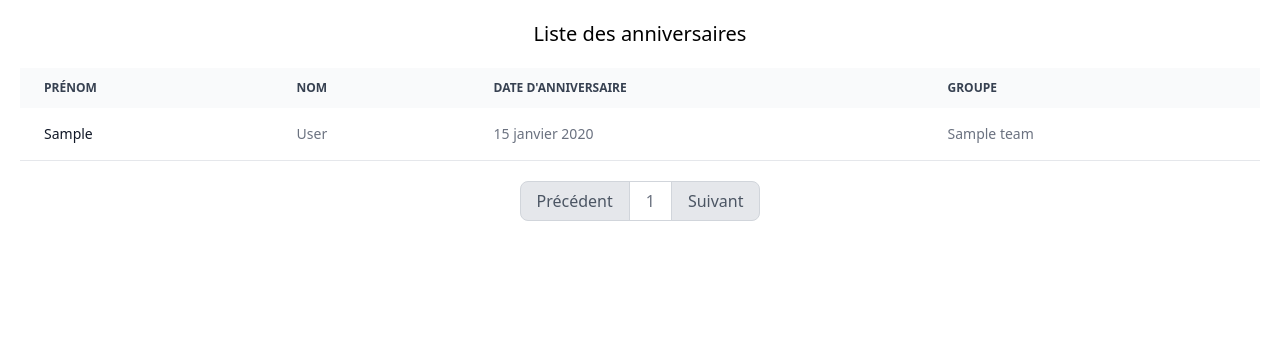
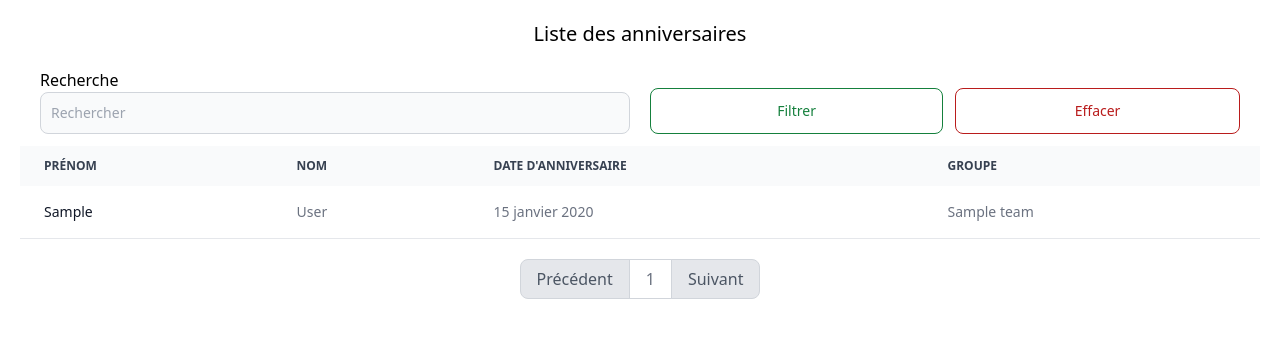
Before and after one commit to LoanCB/Birthdate_calendar, a Django app: page / in a window 1280 px wide. Shown: the top 338 px of the page. Run offline with Django 4.2, Linux system fonts and the light colour scheme; a user stored in the database is signed in; tables that the repository leaves empty hold one stand-in row (values such as "Sample post"); some libraries are stand-ins or nearby versions.

Commit message:
feat: add filter on person list

```diff
--- /dev/null
+++ b/base/filters.py
@@ -0,0 +1,23 @@
+import django_filters as df
+from django.db.models import Q
+
+from base.models import Person
+from base.widgets import FormControlTextInput
+
+
+class PersonFilter(df.FilterSet):
+    text = df.CharFilter(
+        method='filter_text',
+        label='Recherche',
+        widget=FormControlTextInput(attrs={'placeholder': 'Rechercher', 'name': 'id_name'}),
+    )
+
+    def filter_text(self, queryset, name, value):
+        """
+        Custom method to find if the searched value is in the first name, last name or surname of a person
+        """
+        return queryset.filter(Q(first_name__icontains=value) | Q(last_name__icontains=value) | Q(username__icontains=value)).distinct()
+
+    class Meta:
+        model = Person
+        fields = ['text']
--- a/base/static/base/css/output.css
+++ b/base/static/base/css/output.css
@@ -683,6 +683,11 @@ video {
   margin-right: auto;
 }
 
+.mx-10 {
+  margin-left: 2.5rem;
+  margin-right: 2.5rem;
+}
+
 .mb-1 {
   margin-bottom: 0.25rem;
 }
@@ -825,6 +830,14 @@ video {
 
 .flex-shrink-0 {
   flex-shrink: 0;
+}
+
+.grow {
+  flex-grow: 1;
+}
+
+.basis-52 {
+  flex-basis: 13rem;
 }
 
 .-translate-x-full {
@@ -889,6 +902,10 @@ video {
   grid-template-columns: repeat(7, minmax(0, 1fr));
 }
 
+.flex-wrap {
+  flex-wrap: wrap;
+}
+
 .items-start {
   align-items: flex-start;
 }
@@ -915,6 +932,14 @@ video {
 
 .justify-between {
   justify-content: space-between;
+}
+
+.gap-3 {
+  gap: 0.75rem;
+}
+
+.gap-5 {
+  gap: 1.25rem;
 }
 
 .-space-x-px > :not([hidden]) ~ :not([hidden]) {
@@ -998,6 +1023,16 @@ video {
   border-color: rgb(209 213 219 / var(--tw-border-opacity));
 }
 
+.border-green-700 {
+  --tw-border-opacity: 1;
+  border-color: rgb(21 128 61 / var(--tw-border-opacity));
+}
+
+.border-red-700 {
+  --tw-border-opacity: 1;
+  border-color: rgb(185 28 28 / var(--tw-border-opacity));
+}
+
 .bg-amber-600 {
   --tw-bg-opacity: 1;
   background-color: rgb(217 119 6 / var(--tw-bg-opacity));
@@ -1249,6 +1284,16 @@ video {
 .text-white {
   --tw-text-opacity: 1;
   color: rgb(255 255 255 / var(--tw-text-opacity));
+}
+
+.text-green-700 {
+  --tw-text-opacity: 1;
+  color: rgb(21 128 61 / var(--tw-text-opacity));
+}
+
+.text-red-700 {
+  --tw-text-opacity: 1;
+  color: rgb(185 28 28 / var(--tw-text-opacity));
 }
 
 .opacity-0 {
--- a/base/templates/base/home.html
+++ b/base/templates/base/home.html
@@ -4,6 +4,22 @@
 
 {% block content %}
     <h1 class="text-center text-xl py-5">Liste des anniversaires</h1>
+    <form method="get" class="flex gap-5 items-end flex-wrap mb-3 mx-10">
+        <div class="w-full grow basis-52">
+            {{ filter.form.text.label }}
+            {{ filter.form.text }}
+        </div>
+        <div class="w-full grow basis-52 flex gap-3">
+            <button type="submit"
+                    class="px-2 py-3 w-full text-green-700 hover:text-white border border-green-700 hover:bg-green-800 font-medium rounded-lg text-sm text-center dark:border-green-500 dark:text-green-500 dark:hover:text-white dark:hover:bg-green-600">
+                Filtrer
+            </button>
+            <a href="{% url 'home' %}"
+               class="w-full flex justify-center items-center text-red-700 hover:text-white border border-red-700 hover:bg-red-800 font-medium rounded-lg text-sm text-center dark:border-red-500 dark:text-red-500 dark:hover:text-white dark:hover:bg-red-600">
+                Effacer
+            </a>
+        </div>
+    </form>
     <div class="relative overflow-x-auto px-5">
         <table class="w-full text-sm text-left rtl:text-right text-gray-500">
             <thead class="text-xs text-gray-700 uppercase bg-gray-50">
--- a/base/views.py
+++ b/base/views.py
@@ -5,6 +5,7 @@ from django.core.paginator import Paginator, PageNotAnInteger, EmptyPage
 from django.db.models import Q
 from django.shortcuts import render, redirect
 
+from base.filters import PersonFilter
 from base.forms import LoginForm
 from base.models import Person
 
@@ -31,8 +32,9 @@ def logout_user(request):
 @login_required
 def home(request):
     queryset = Person.objects.filter(Q(user=request.user) | Q(teams__users=request.user)).distinct()
+    f = PersonFilter(request.GET, queryset=queryset)
     page = request.GET.get('page', 1)
-    paginator = Paginator(queryset, 15)
+    paginator = Paginator(f.qs, 15)
 
     try:
         persons = paginator.page(page)
@@ -41,4 +43,4 @@ def home(request):
     except EmptyPage:
         persons = paginator.page(paginator.num_pages)
 
-    return render(request, 'base/home.html', {'persons': persons})
+    return render(request, 'base/home.html', {'persons': persons, 'filter': f})
--- a/birthdate_calendar/settings/base.py
+++ b/birthdate_calendar/settings/base.py
@@ -45,7 +45,8 @@ BIRTHDAY_CALENDAR_APPS = [
 
 THIRD_PARTY_APPS = [
     'corsheaders',
-    'fontawesomefree'
+    'fontawesomefree',
+    'django_filters'
 ]
 
 INSTALLED_APPS = DJANGO_APPS + BIRTHDAY_CALENDAR_APPS + THIRD_PARTY_APPS
--- a/requirements.txt
+++ b/requirements.txt
@@ -1,5 +1,6 @@
 django~=4.2.5
 django-cors-headers~=4.2.0
+django-filter~=24.2
 fontawesomefree~=6.4.2
 mysqlclient~=2.2.0
 python-dotenv~=1.0.0
```
Also changed, not shown: other parts of base/static/base/css/output.css (+40 -0 lines), base/widgets.py (added, +17 -0 lines).
